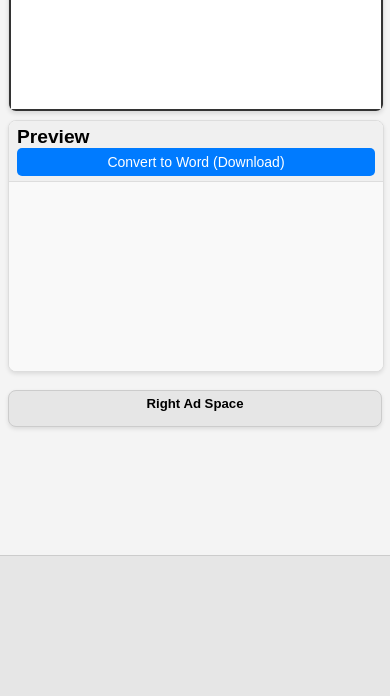
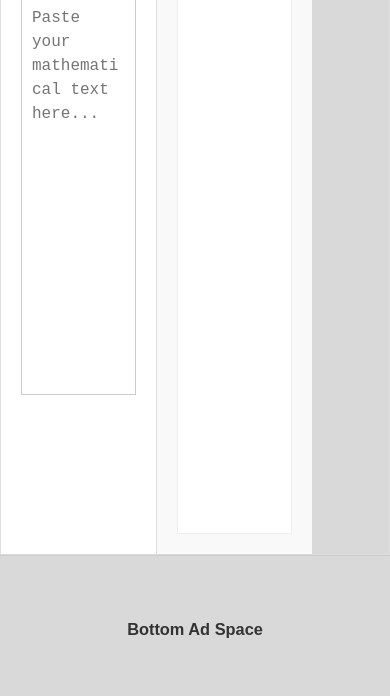
Before and after one commit to deshnyalwanda/school-work, a website: page index.html in a window 390 px wide. Shown: the part 148-844 px from the top of the page. Drawn offline with nearby package versions, Linux system fonts and the light colour scheme.

Commit message:
Add files via upload

```diff
--- a/index.html
+++ b/index.html
@@ -53,6 +53,7 @@
     </div>
 
     <div class="ad-container bottom-ad">
+        <h3>Bottom Ad Space</h3>
         <ins class="adsbygoogle"
              style="display:block"
              data-ad-client="ca-pub-YOUR_PUBLISHER_ID"
--- a/script.js
+++ b/script.js
@@ -20,89 +20,113 @@ function debounce(func, delay) {
 // (\[...\], \(...\)) to ChatGPT-style ($$...$$, $...$) which are
 // generally more compatible with Markdown parsers and MathJax for web display
 // and subsequent Pandoc conversion from HTML.
+function isDeepseekStyle(input) {
+    return (
+        input.includes('\\[') ||
+        input.includes('\\]') ||
+        input.includes('\\(') ||
+        input.includes('\\)') ||
+        input.includes('\\begin{align*}') ||
+        input.includes('\\boxed{')
+    );
+}
+
 function convertLaTeX(input) {
     let output = input;
-
-    // 1. Convert display math delimiters: \\[ ... \\] to $$ ... $$
-    //    Uses a non-greedy match to handle multiple blocks.
-    output = output.replace(/\\\[(.*?)\\\]/gs, '$$$$$1$$$$');
-
-    // 2. Convert inline math delimiters: \( ... \) to $ ... $
-    //    Uses a non-greedy match.
-    output = output.replace(/\\\((.*?)\\\)/gs, '$$$1$$');
-
-    // 3. Convert align* blocks specifically:
-    //    This logic breaks down each line within align* into its own display math block ($$).
-    //    It runs after the general delimiter conversion, so any `\[` or `\(` inside `align*`
-    //    would have already been converted.
-    output = output.replace(/\\begin\{align\*\}(.*?)\\end\{align\*\}/gs, (match, content) => {
-        return content.split('\n').map(line => line.trim()).filter(line => line.length > 0)
-                      .map(line => `$$ ${line} $$`)
-                      .join('\n');
+    output = output.replace(/\\begin\{align\*\}([\s\S]*?)\\end\{align\*\}/g, (match, content) => {
+        const lines = content.split('\\\\').map(line => line.trim()).filter(line => line !== '');
+        return lines.map(line => `$$${line}$$`).join('\n');
     });
-
+    output = output.replace(/\\\[/g, '$$');
+    output = output.replace(/\\\]/g, '$$');
+    output = output.replace(/\\\(/g, '$');
+    output = output.replace(/\\\)/g, '$');
+    // Removed: output = output.replace(/^#+\s*(.*)$/gm, '**$1**'); // This line caused the bold/asterisk issue
+    output = output.replace(/^\s*---\s*$/gm, ''); // This removes horizontal rules.
+    output = output.replace(/\\boxed\{(.*?)\}/g, '$1');
     return output;
 }
 
-// --- Process and Render Text ---
-async function processText() {
-    let text = inputText.value;
+// --- Process Input and Preview ---
+let lastInputScrollTop = 0; // Store last scroll position of input
+let lastPreviewScrollTop = 0; // Store last scroll position of preview
 
-    // Convert DeepSeek-style LaTeX to ChatGPT-style first
-    text = convertLaTeX(text);
+function processText() {
+    // Save current scroll positions before updating
+    lastInputScrollTop = inputText.scrollTop;
+    lastPreviewScrollTop = previewOutput.scrollTop;
 
-    // Convert markdown to HTML
-    let htmlContent = marked.parse(text);
+    const rawText = inputText.value;
+    let processed = rawText;
 
-    // Set the HTML to the preview area
-    previewOutput.innerHTML = htmlContent;
+    if (isDeepseekStyle(rawText)) {
+        processed = convertLaTeX(rawText);
+        console.log("Converted from DeepSeek style.");
+    }
 
-    // Typeset (render) the math
-    if (typeof MathJax !== 'undefined' && MathJax.typesetPromise) {
-        await MathJax.typesetPromise([previewOutput]);
+    const html = marked.parse(processed);
+    previewOutput.innerHTML = html;
+
+    if (window.MathJax) {
+        // Typeset and then restore scroll positions
+        MathJax.typesetPromise([previewOutput])
+            .then(() => {
+                // After MathJax typesets, the content height might change,
+                // so we restore the scroll positions.
+                inputText.scrollTop = lastInputScrollTop;
+                previewOutput.scrollTop = lastPreviewScrollTop;
+            })
+            .catch((err) =>
+                console.error('MathJax typesetting failed:', err)
+            );
+    } else {
+        // If MathJax isn't loaded, just restore scroll
+        inputText.scrollTop = lastInputScrollTop;
+        previewOutput.scrollTop = lastPreviewScrollTop;
     }
 }
 
-// --- Synchronized Scrolling ---
-let isScrolling = false;
+// Debounced version of processText
+const debouncedProcessText = debounce(processText, 300); // Adjust delay as needed
 
-inputText.addEventListener('scroll', () => {
-    if (!isScrolling) {
-        isScrolling = true;
-        // Calculate scroll percentage
-        const scrollPercentage = inputText.scrollTop / (inputText.scrollHeight - inputText.clientHeight);
-        // Apply to preview output
-        previewOutput.scrollTop = scrollPercentage * (previewOutput.scrollHeight - previewOutput.clientHeight);
-        setTimeout(() => { isScrolling = false; }, 50); // Small delay to prevent infinite loop
+// --- Sync Scroll ---
+let isProgrammaticScroll = false;
+let enableScrollingSync = true; // New flag to control scrolling sync
+
+function handleScrollSync(sourceElement, targetElement) {
+    if (enableScrollingSync && !isProgrammaticScroll) {
+        isProgrammaticScroll = true;
+        const scrollPercentage = sourceElement.scrollTop / (sourceElement.scrollHeight - sourceElement.clientHeight);
+        targetElement.scrollTop = scrollPercentage * (targetElement.scrollHeight - targetElement.clientHeight);
+        // No setTimeout needed here, as isProgrammaticScroll prevents infinite loop
+        isProgrammaticScroll = false; // Immediately reset
+    }
+}
+
+inputText.addEventListener('scroll', () => handleScrollSync(inputText, previewOutput));
+previewOutput.addEventListener('scroll', () => handleScrollSync(previewOutput, inputText));
+
+// Use the debounced version for input
+inputText.addEventListener('input', debouncedProcessText);
+
+
+// --- Paste Button Functionality ---
+pasteButton.addEventListener('click', async () => {
+    enableScrollingSync = false; // Disable scrolling sync during paste and processing
+    try {
+        const clipboardText = await navigator.clipboard.readText();
+        inputText.value = clipboardText;
+
+        await processText(); // Directly call and await processText for immediate update
+    } catch (err) {
+        console.error('Failed to read clipboard contents: ', err);
+        alert('Failed to paste from clipboard. Please ensure you have granted clipboard access or paste manually (Ctrl+V/Cmd+V).');
+    } finally {
+        enableScrollingSync = true; // Re-enable scrolling sync after processing
     }
 });
 
-previewOutput.addEventListener('scroll', () => {
-    if (!isScrolling) {
-        isScrolling = true;
-        const scrollPercentage = previewOutput.scrollTop / (previewOutput.scrollHeight - previewOutput.clientHeight);
-        inputText.scrollTop = scrollPercentage * (inputText.scrollHeight - inputText.clientHeight);
-        setTimeout(() => { isScrolling = false; }, 50);
-    }
-});
-
-
-// --- Hook input changes ---
-inputText.addEventListener('input', debounce(processText, 300));
-
-// --- Paste Functionality ---
-pasteButton.addEventListener('click', async () => {
-    try {
-        const clipboardText = await navigator.clipboard.readText();
-        inputText.value = clipboardText;
-        processText(); // Immediately process pasted text
-    } catch (err) {
-        console.error('Failed to read clipboard contents: ', err);
-        alert('Could not paste from clipboard. Please paste manually.');
-    }
-});
-
-// --- Download DOCX Function ---
+// --- Convert and Download as DOCX ---
 function downloadDocx() {
     // Ensure MathJax has finished rendering before attempting to convert to DOCX
     if (typeof MathJax !== 'undefined' && MathJax.typesetPromise) {
--- a/style.css
+++ b/style.css
@@ -13,9 +13,9 @@ body {
 .ad-container {
     width: 100%;
     background-color: #e6e6e6; /* Light gray background for visibility */
-    padding: 10px; /* Provides internal spacing */
+    padding: 10px;
     text-align: center;
-    border-bottom: 1px solid #ccc; /* For top ad - though top ad is now removed */
+    border-bottom: 1px solid #ccc; /* For top ad */
     box-sizing: border-box;
     font-size: 14px;
     color: #555;
@@ -25,11 +25,6 @@ body {
 .bottom-ad {
     border-top: 1px solid #ccc; /* For bottom ad */
     border-bottom: none;
-    height: 16.66vh; /* Approximately 1/6th of the viewport height */
-    display: flex; /* Use flexbox to center content */
-    justify-content: center; /* Center horizontally */
-    align-items: center; /* Center vertically */
-    overflow: hidden; /* Hide anything that exceeds this height */
 }
 
 .main-content-wrapper {
@@ -37,47 +32,70 @@ body {
     flex-grow: 1; /* Allow this wrapper to take all available vertical space */
     width: 100%;
     overflow: hidden; /* Hide overflow of panels if they somehow exceed this */
-    box-sizing: border-box;
-    padding: 10px; /* Add some padding around the main content */
-    gap: 10px; /* Space between flex items */
-    align-items: stretch; /* NEW: Ensure all direct children (.panel, .ad-panel-right) stretch to same height */
+    box-sizing: border-box; /* Include padding and border in width calculations */
 }
 
 .panel {
+    /* Removed width from here as it will be set specifically for left and right panels */
+    padding: 20px;
+    border: 1px solid #ddd;
+    box-sizing: border-box; /* Include padding and border in width */
+    display: flex;
+    flex-direction: column; /* Stack content vertically */
+}
+
+.left-panel {
+    width: 40%; /* Left panel takes 40% of the main content wrapper */
     background-color: #fff;
+    border-right: none; /* No border between panels */
+}
+
+.right-panel {
+    width: 40%; /* Right panel takes 40% of the main content wrapper */
+    background-color: #f9f9f9;
+    border-right: none; /* No border between right panel and new ad panel */
+}
+
+/* New Right Ad Panel Styling */
+.ad-panel-right {
+    width: 20%; /* Takes 1/5 of the main content wrapper */
+    background-color: #d9d9d9; /* Slightly different background for visual distinction */
+    padding: 20px;
     border: 1px solid #ddd;
-    border-radius: 8px;
-    box-shadow: 0 2px 4px rgba(0, 0, 0, 0.1);
+    box-sizing: border-box;
     display: flex;
     flex-direction: column;
-    overflow: hidden; /* Hide overflow to prevent scrollbars within inner elements */
-    flex: 1 1 auto; /* Allow panels to grow, shrink, and take auto base space */
-    min-width: 0; /* Allows content to shrink beyond its intrinsic size if necessary */
+    align-items: center; /* Center content horizontally */
+    justify-content: flex-start; /* Align content to the top */
+    text-align: center;
+    font-size: 14px;
+    color: #333;
+    overflow-y: auto; /* Allow this panel to scroll if its content overflows */
+    border-left: none; /* No border with the right panel */
 }
 
-.input-header, .header {
+.header {
     display: flex;
     justify-content: space-between;
     align-items: center;
-    padding: 10px 15px;
-    background-color: #f0f0f0;
-    border-bottom: 1px solid #ddd;
-    flex-shrink: 0;
+    margin-bottom: 10px;
+    flex-shrink: 0; /* Prevent header from shrinking */
 }
 
-/* NEW: Normalize margins for elements inside headers */
-.input-header h2, .header h2,
-.input-header button, .header button {
-    margin: 0; /* Remove default browser margins to ensure consistent header height */
+.input-header {
+    display: flex;
+    justify-content: space-between;
+    align-items: center;
+    margin-bottom: 10px;
+    flex-shrink: 0; /* Prevent header from shrinking */
 }
 
 textarea {
-    flex-grow: 1; /* Allow textarea to take available vertical space */
-    /* REMOVED: height: 400px; - now relying on flex-grow */
-    min-height: 150px; /* Ensure it's not too small on small screens */
-    flex-shrink: 0; /* Prevent textarea from shrinking below min-height if space is tight */
+    width: 100%;
+    height: 400px; /* Fixed height for text area */
+    flex-grow: 0; /* Prevent textarea from growing beyond fixed height */
     padding: 10px;
-    border: 2px solid #333; /* Bold borders */
+    border: 1px solid #ccc;
     resize: none; /* Disable manual resizing */
     font-size: 16px;
     line-height: 1.5;
@@ -85,7 +103,7 @@ textarea {
     overflow-y: auto; /* Enable vertical scrolling */
 }
 
-textarea.shrink-font { /* Consider if this class is still used or useful */
+textarea.shrink-font {
     font-size: 14px;
 }
 
@@ -113,109 +131,63 @@ button:hover {
     background-color: #218838;
 }
 
-h2, h3 { /* Ensure common h2/h3 styles are set */
+h2 {
     margin: 0;
 }
 
 #preview-output {
     flex-grow: 1; /* Allow preview content to take remaining space within its panel */
-    /* REMOVED: height: 400px; - now relying on flex-grow */
+    height: 400px; /* Fixed height for preview output area */
+    overflow-y: auto; /* Enable scrolling if content overflows */
     padding: 10px;
-    overflow-y: auto;
+    border: 1px solid #eee;
+    background-color: #fff;
+    font-size: 16px;
+    line-height: 1.6;
     box-sizing: border-box;
-    font-size: 16px;
-    line-height: 1.5;
+}
+
+/* Table Styling */
+table {
+    width: 100%;
+    border-collapse: collapse;
+    margin: 20px 0;
+}
+
+table, th, td {
+    border: 1px solid #ccc;
+}
+
+th, td {
+    padding: 8px;
+    text-align: left;
+}
+
+th {
+    background-color: #f2f2f2;
+    font-weight: bold;
+}
+
+tr:nth-child(even) {
     background-color: #f9f9f9;
 }
 
-.ad-panel-right {
-    background-color: #e6e6e6; /* Light gray background for visibility */
+/* Updated styles for bottom ad space */
+.ad-container.bottom-ad {
+    height: 16.66vh; /* Approximately 1/6th of the viewport height */
+    background-color: #d9d9d9; /* Same color as .ad-panel-right */
+    display: flex;
+    flex-direction: column; /* Stack text and ad vertically */
+    justify-content: center;
+    align-items: center;
+    text-align: center;
     padding: 10px;
-    text-align: center;
-    border: 1px solid #ccc;
-    border-radius: 8px;
-    box-shadow: 0 2px 4px rgba(0, 0, 0, 0.1);
-    flex-shrink: 0; /* Prevent it from shrinking too much */
-    flex: 0 0 20%; /* Don't grow, don't shrink, base at 20% of parent width */
-    max-width: 280px; /* Cap its maximum width on very large screens */
-    min-width: 160px; /* Ensure it's not too small on smaller desktop screens */
-    display: flex; /* Use flex to center content */
-    flex-direction: column;
-    justify-content: center; /* Center content vertically */
-    align-items: center; /* Center content horizontally */
-    box-sizing: border-box; /* Include padding/border in width */
+    box-sizing: border-box;
+    border-top: 1px solid #ccc; /* Ensure existing border is kept */
+    border-bottom: none; /* Ensure existing border is kept */
 }
 
-.ad-panel-right h3 {
-    margin-bottom: 10px; /* Space between title and ad content */
+.ad-container.bottom-ad h3 {
+    margin-bottom: 10px; /* Adds space between the text and the ad */
+    color: #333; /* Example: Dark grey color for the text */
 }
-
-/* --- Responsive Design (Media Queries) --- */
-
-/* For screens smaller than 992px (typical tablet landscape) */
-@media (max-width: 992px) {
-    .main-content-wrapper {
-        flex-direction: column; /* Stack panels vertically */
-        padding: 8px; /* Reduce padding */
-        gap: 8px; /* Reduce gap */
-        align-items: flex-start; /* NEW: Align items to start when stacked vertically */
-    }
-
-    .panel {
-        flex: none; /* Panels won't grow/shrink based on remaining space */
-        width: 100%; /* Take full width */
-        height: auto; /* Allow height to adjust */
-        min-height: 250px; /* Ensure minimum height for panels */
-    }
-
-    textarea, #preview-output {
-        height: 200px; /* Re-introduce a fixed height for smaller screens, or let min-height control */
-        min-height: 150px; /* Keep a minimum height */
-    }
-
-    .ad-panel-right {
-        width: 100%; /* Take full width when stacked */
-        max-width: none; /* Remove max-width constraint when stacked */
-        flex: none; /* No flex behavior when stacked */
-        height: auto;
-        margin-top: 10px; /* Add some space if placed below panels */
-        order: 3; /* Ensure it appears after the main panels if stacked */
-    }
-}
-
-
-/* For screens smaller than 576px (common phone portrait) */
-@media (max-width: 576px) {
-    .input-header, .header {
-        flex-direction: column; /* Stack header elements */
-        align-items: flex-start; /* Align to start */
-        padding: 5px 8px; /* Adjust padding */
-    }
-
-    h2, h3 {
-        margin-bottom: 5px; /* Add space below titles */
-        font-size: 1.2em; /* Slightly smaller font for titles */
-    }
-
-    button {
-        width: 100%; /* Full width buttons */
-        margin-top: 5px; /* Space between stacked buttons */
-        padding: 6px 8px; /* Adjust button padding */
-        font-size: 14px;
-    }
-
-    #paste-button {
-        margin-top: 5px;
-    }
-
-    textarea, #preview-output {
-        font-size: 14px; /* Slightly smaller font for very small screens */
-        height: 120px; /* Even smaller height for phones */
-        min-height: 80px;
-    }
-
-    .ad-container, .ad-panel-right {
-        padding: 5px; /* Slightly less padding for ads */
-        font-size: 11px; /* Smaller font for ad text */
-    }
-}
```
Lines whose indentation alone changed are shown as unchanged.
